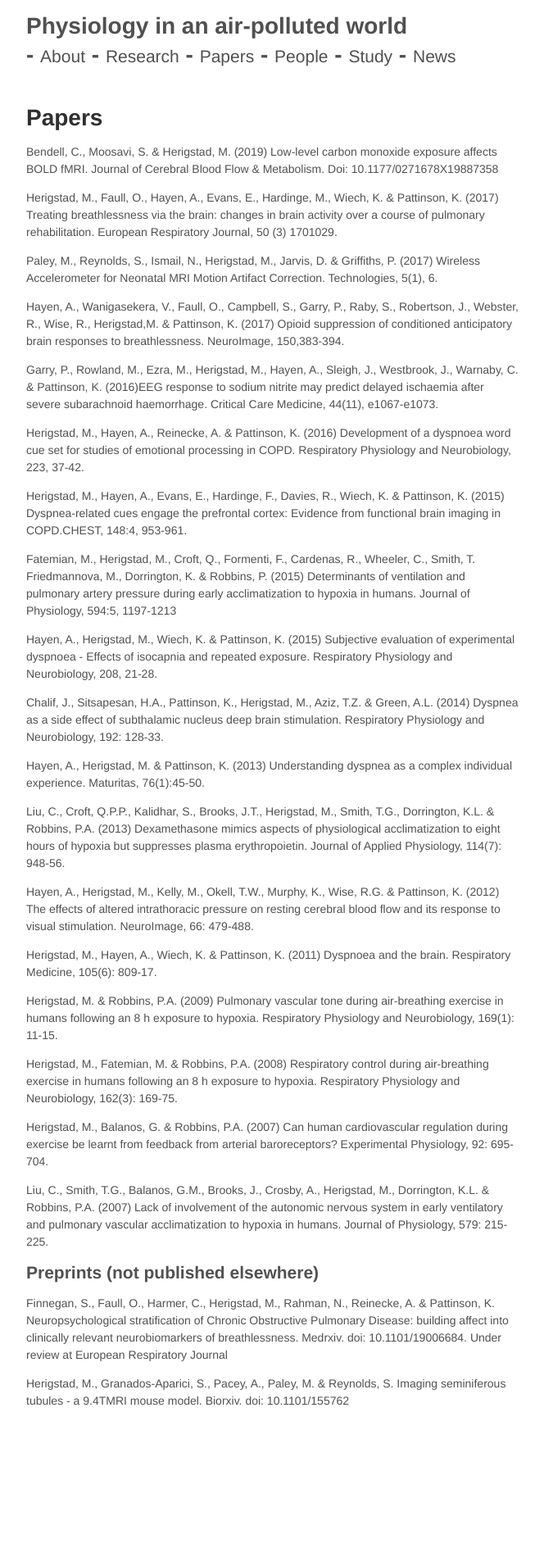
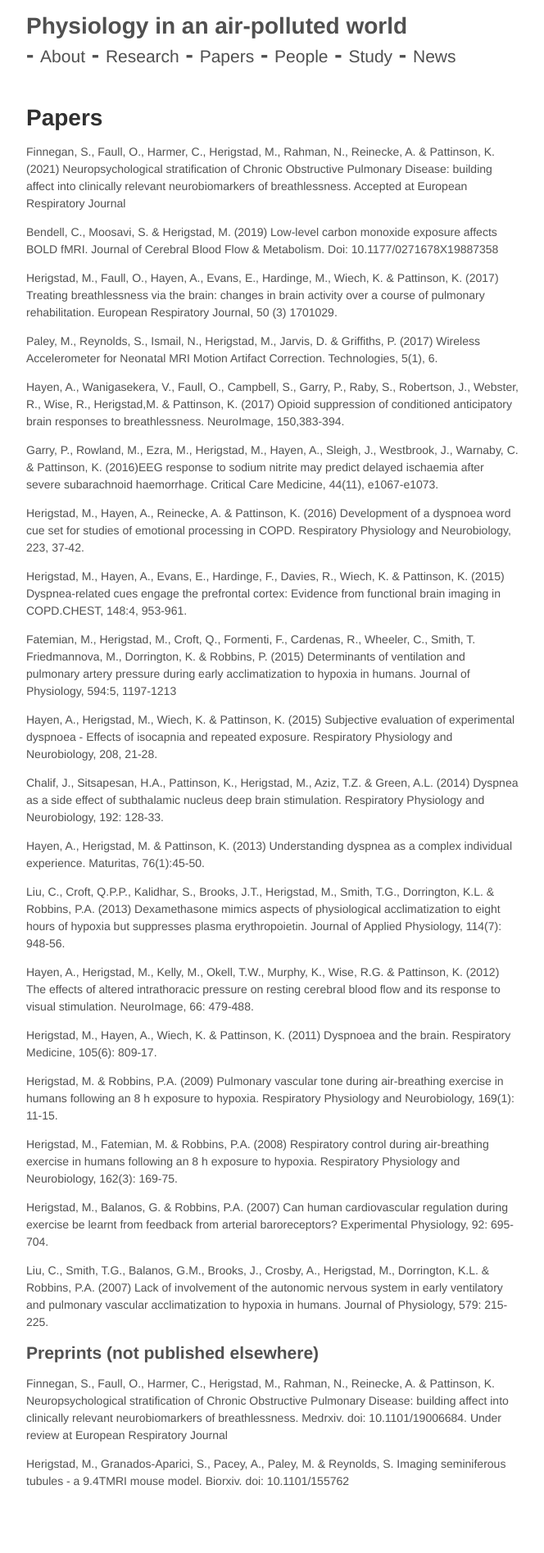
Before and after one commit to mariherigstad/mariherigstad.github.io, a Jekyll site: the page built from papers.md, in a window 1280 px wide. Shown: the whole page at 82% size, without its empty margins (307-971 px from the left). Built offline with Jekyll 4.4.1, drawn with Linux system fonts in a browser that asks for light colours; before the commit the page ends 1797 px from its top, so only the background shows below that.

Commit message:
Update papers.md

```diff
--- a/papers.md
+++ b/papers.md
@@ -2,6 +2,7 @@
 layout: page
 title: Papers
 ---
+Finnegan, S., Faull, O., Harmer, C., Herigstad, M., Rahman, N., Reinecke, A. & Pattinson, K. (2021) Neuropsychological stratification of Chronic Obstructive Pulmonary Disease: building affect into clinically relevant neurobiomarkers of breathlessness. Accepted at European Respiratory Journal
 
 Bendell, C., Moosavi, S. & Herigstad, M. (2019) Low-level carbon monoxide exposure affects BOLD fMRI. Journal of Cerebral Blood Flow & Metabolism. Doi: 10.1177/0271678X19887358
 
```
